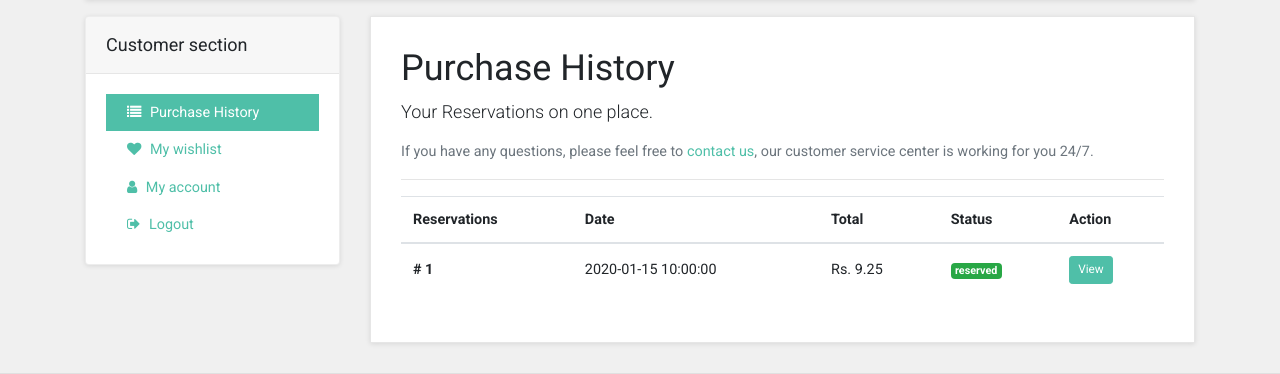
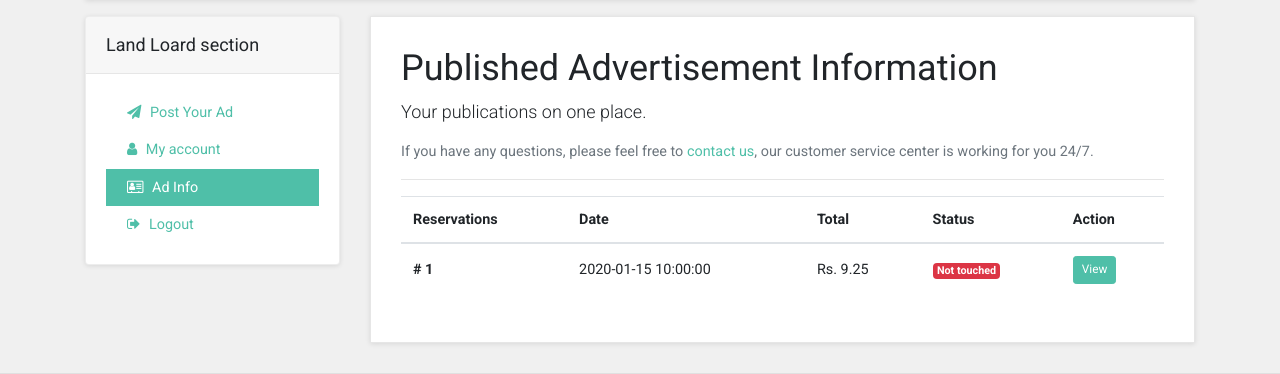
Before and after one commit to kaushalyacode/Dream-Para-Parallel-Azure, a PHP site: page /customer-ad-info.php in a window 1280 px wide. Shown: the part 211-585 px from the top of the page. Run offline with PHP 8.4, Linux system fonts and the light colour scheme; the visitor is signed in with stand-in values (Sample User, id 1); tables that the repository leaves empty or names only in its code hold one stand-in row (values such as "Sample post"); data that the repository does not hold is empty; some libraries are stand-ins or nearby versions.

Commit message:
ad info added

```diff
--- a/customer-account.php
+++ b/customer-account.php
@@ -358,7 +358,7 @@ session_start();
                                     ?>
                                     <a href="customer-post-add.php" class="nav-link">
                                         <i class="fa fa-paper-plane"></i>
-                                          Post Your Address
+                                          Post Your Ad
                                     </a>
                                     <a href="customer-account.php" class="nav-link active">
                                         <i class="fa fa-user"></i>
--- a/customer-ad-info.php
+++ b/customer-ad-info.php
@@ -334,10 +334,26 @@ session_start();
                         -->
                         <div class="card sidebar-menu">
                             <div class="card-header">
-                                <h3 class="h4 card-title">Customer section</h3>
+                                <h3 class="h4 card-title">Land Loard section</h3>
                             </div>
                             <div class="card-body">
-                                <ul class="nav nav-pills flex-column"><a href="customer-orders.php" class="nav-link active"><i class="fa fa-list"></i> Purchase History</a><a href="customer-wishlist.php" class="nav-link"><i class="fa fa-heart"></i> My wishlist</a><a href="customer-account.php" class="nav-link"><i class="fa fa-user"></i> My account</a><a href="index.php" class="nav-link"><i class="fa fa-sign-out"></i> Logout</a></ul>
+                                <ul class="nav nav-pills flex-column">
+                                <a href="customer-post-add.php" class="nav-link">
+                                        <i class="fa fa-paper-plane"></i>
+                                          Post Your Ad
+                                    </a>
+                                    <a href="customer-account.php" class="nav-link ">
+                                        <i class="fa fa-user"></i>
+                                             My account
+                                    <a href="customer-ad-info.php" class="nav-link active">
+                                        <i class="fa fa-address-card-o"></i>
+                                             Ad Info
+                                    </a>
+                                    <a href="./Controller/LogoutController.php?Logout=ok" class="nav-link">
+                                        <i class="fa fa-sign-out"></i>
+                                            Logout
+                                    </a>
+                                </ul>
                             </div>
                         </div>
                         <!-- /.col-lg-3-->
@@ -345,8 +361,8 @@ session_start();
                     </div>
                     <div id="customer-orders" class="col-lg-9">
                         <div class="box">
-                            <h1>Purchase History</h1>
-                            <p class="lead">Your Reservations  on one place.</p>
+                            <h1>Published Advertisement Information</h1>
+                            <p class="lead">Your publications  on one place.</p>
                             <p class="text-muted">If you have any questions, please feel free to <a href="contact.php">contact us</a>, our customer service center is working for you 24/7.</p>
                             <hr>
                             <div class="table-responsive">
@@ -376,19 +392,30 @@ session_start();
                                             ?>
                                                <td><span class="badge badge-warning">
                                                <?php
-                                            echo "waiting";
+                                            echo "Advance payed";
                                             ?>
                                             </span></td>
                                             <?php
-                                            }else{
+                                            }elseif($row['isActive']=='1'){
                                             ?>
                                                 <td><span class="badge badge-success">
                                                 <?php
 
-                                              echo "reserved";
+                                              echo "completed";
                                               ?>
                                                      </span></td>
                                                      <?php
+                                            }else{
+                                            ?>
+
+                                             <td><span class="badge badge-danger">
+                                                <?php
+
+                                              echo "Not touched";
+                                              ?>
+                                                     </span></td>
+
+                                            <?php
                                             }
 
                                             ?>
```
